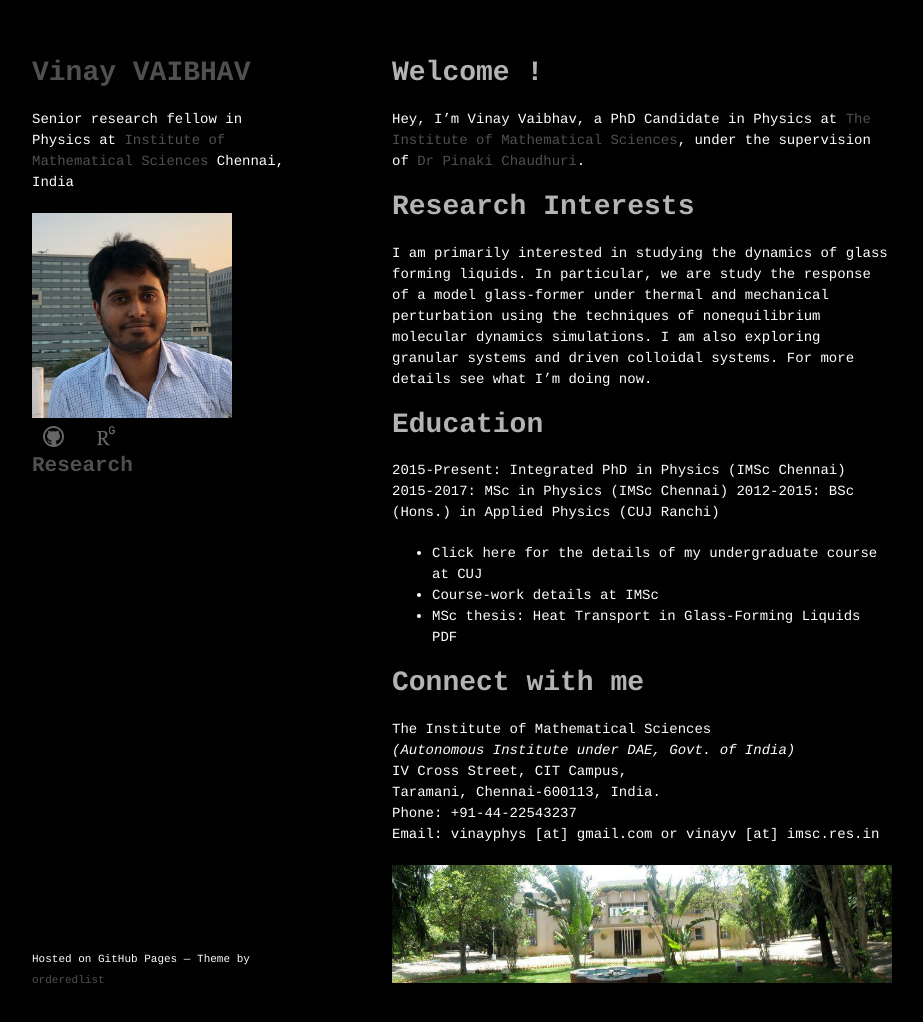
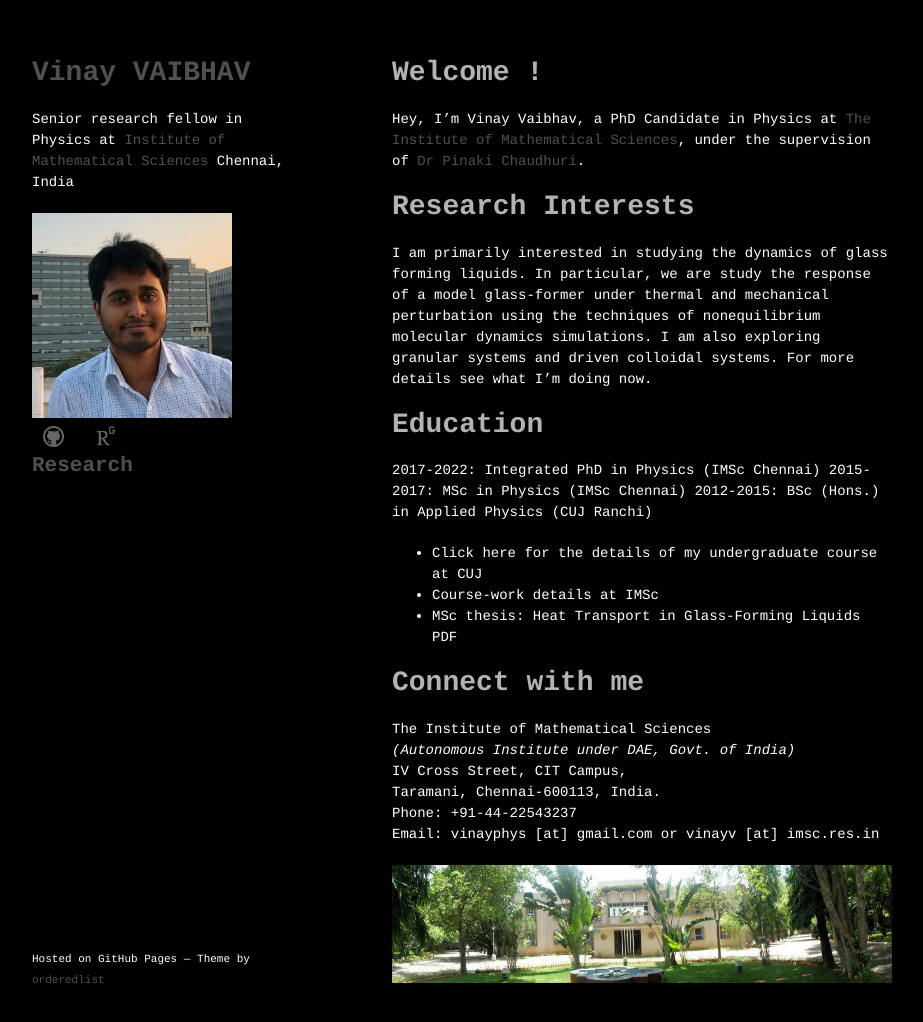
Before and after one commit to vinayphys/vinayphys.github.io, a Jekyll site: the page built from index.md, in a window 1280 px wide and 1060 px high. Shown: the top 1022 px of the window, without its empty margins (178-1101 px from the left). Built offline with Jekyll 4.4.1, drawn with Linux system fonts in a browser that asks for light colours; our own code applies the rules of GitHub Pages for plain Markdown files; a script that is not in the unit is left out; some of the changed lines change nothing that is shown.

Commit message:
Update index.md

```diff
--- a/index.md
+++ b/index.md
@@ -10,7 +10,7 @@ I am primarily interested in studying the dynamics of glass forming liquids. In
 -->
 
 # Education
-2015-Present:	Integrated PhD in Physics (IMSc Chennai)
+2017-2022:	Integrated PhD in Physics (IMSc Chennai)
 2015-2017:	  MSc in Physics (IMSc Chennai)
 2012-2015:	  BSc (Hons.) in Applied Physics (CUJ Ranchi)
 
```
